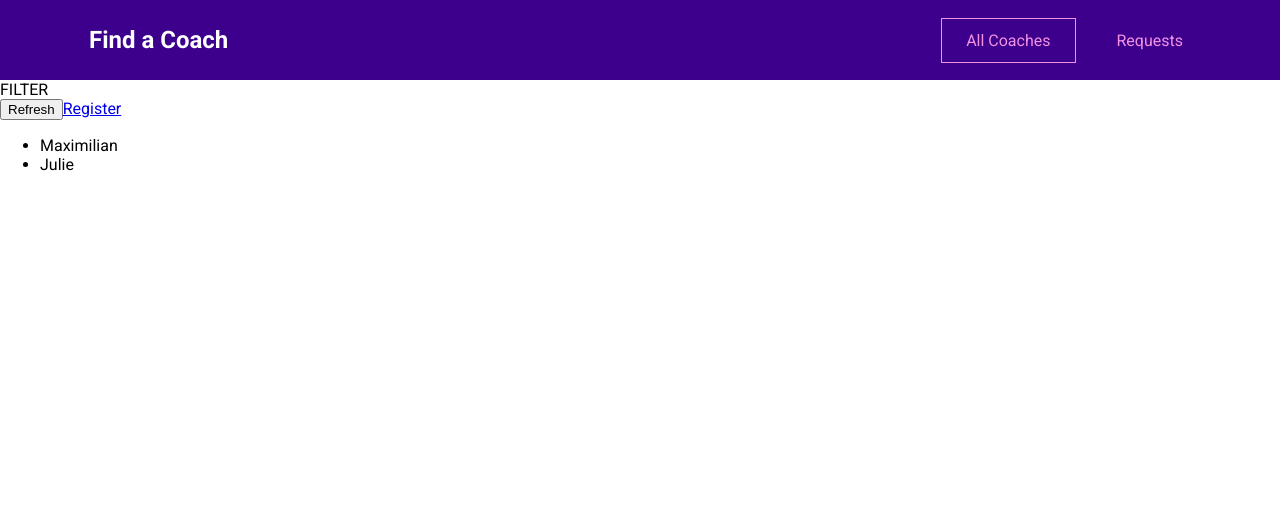
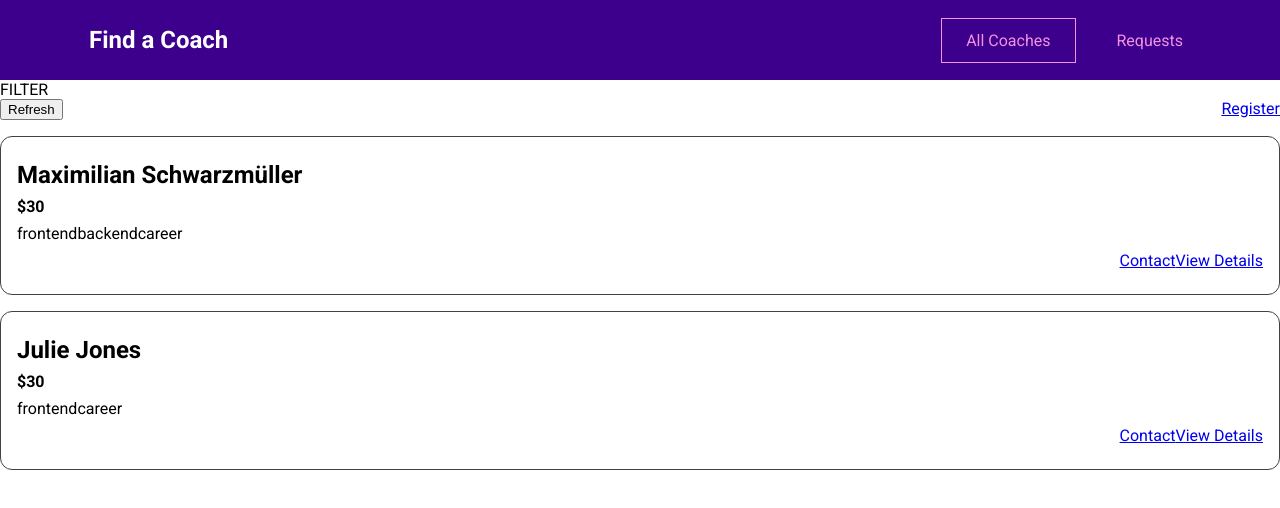
Before and after one commit to samusarsar/coachalogue, a Vue app: page /coaches in a window 1280 px wide. Shown: the top 508 px of the page. Built offline with nearby package versions, Linux system fonts and the light colour scheme.

Commit message:
Add initial CoachList and CoachItem components

```diff
--- /dev/null
+++ b/src/components/coaches/CoachItem.vue
@@ -0,0 +1,57 @@
+<template>
+  <li>
+    <h3>{{ fullName }}</h3>
+    <h4>${{ rate }}</h4>
+    <div>
+      <span v-for="area in areas" :key="area">{{ area }}</span>
+    </div>
+    <div class="actions">
+      <router-link to="coachContactLink">Contact</router-link>
+      <router-link to="coachDetailsLink">View Details</router-link>
+    </div>
+  </li>
+</template>
+
+<script>
+export default {
+  props: ['id', 'firstName', 'lastName', 'rate', 'areas'],
+  computed: {
+    fullName() {
+      return this.firstName + ' ' + this.lastName;
+    },
+    coachContactLink() {
+      return this.$route.path + '/' + this.id + '/contact';
+    },
+    coachDetailsLink() {
+      return this.$route.path + '/' + this.id;
+    },
+  },
+};
+</script>
+
+<style scoped>
+li {
+  margin: 1rem 0;
+  border: 1px solid #424242;
+  border-radius: 12px;
+  padding: 1rem;
+}
+
+h3 {
+  font-size: 1.5rem;
+}
+
+h3,
+h4 {
+  margin: 0.5rem 0;
+}
+
+div {
+  margin: 0.5rem 0;
+}
+
+.actions {
+  display: flex;
+  justify-content: flex-end;
+}
+</style>
--- a/src/pages/coaches/CoachesList.vue
+++ b/src/pages/coaches/CoachesList.vue
@@ -8,16 +8,27 @@
       <router-link to="/register">Register</router-link>
     </div>
     <ul v-if="hasCoaches">
-      <li v-for="coach in filteredCoaches" :key="coach.id">
-        {{ coach.firstName }}
-      </li>
+      <coach-item
+        v-for="coach in filteredCoaches"
+        :key="coach.id"
+        :id="coach.id"
+        :first-name="coach.firstName"
+        :last-name="coach.lastName"
+        :rate="coach.hourlyRate"
+        :areas="coach.areas"
+      ></coach-item>
     </ul>
     <h3 v-else>No coaches found.</h3>
   </section>
 </template>
 
 <script>
+import CoachItem from '../../components/coaches/CoachItem.vue';
+
 export default {
+  components: {
+    CoachItem,
+  },
   computed: {
     filteredCoaches() {
       return this.$store.getters['coaches/coaches'];
@@ -29,4 +40,15 @@
 };
 </script>
 
-<style lang="scss" scoped></style>
+<style scoped>
+ul {
+  list-style: none;
+  margin: 0;
+  padding: 0;
+}
+
+.controls {
+  display: flex;
+  justify-content: space-between;
+}
+</style>
```
